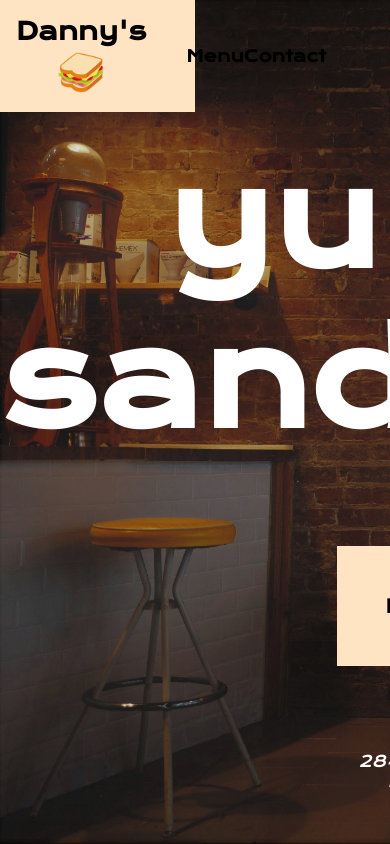
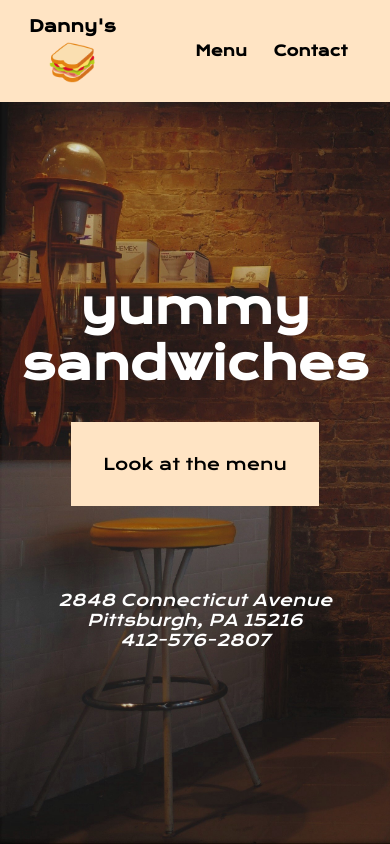
Before and after one commit to agrattan0820/Restaurant-React, a React (Create React App) app: page / in a window 390 px wide. Built offline with nearby package versions, Linux system fonts and the light colour scheme.

Commit message:
Responsive design

```diff
--- a/src/App.css
+++ b/src/App.css
@@ -101,6 +101,7 @@ nav a {
 .menu-container {
   display: flex;
   justify-content: center;
+  flex-wrap: wrap;
 }
 
 .menu-item-container {
@@ -128,6 +129,7 @@ nav a {
   width: 75%;
   justify-content: space-around;
   align-items: center;
+  flex-wrap: wrap;
 }
 
 .phone-number {
@@ -186,3 +188,154 @@ fieldset {
   opacity: 0;
   transition: opacity 400ms;
 }
+
+@media screen and (max-width: 1600px) {
+  .menu-item-container {
+    width: 200px;
+    margin: 1rem;
+    padding: 0.8rem;
+    font-size: 1rem;
+  }
+
+  nav {
+    width: 50%;
+  }
+
+  .cta h1 {
+    font-size: 5rem;
+  }
+
+  .cta button {
+    padding: 2.5rem;
+    font-size: 1rem;
+  }
+
+  .emoji-logo {
+    font-size: 40px;
+  }
+
+  .cta address {
+    margin-top: 10vh;
+  }
+
+  .contact-container address {
+    font-size: 1.2rem;
+  }
+
+  .contact-container address:hover {
+    font-size: 1.5rem;
+  }
+
+  .contact-container {
+    width: 75%;
+  }
+
+  .contact-container h1 {
+    font-size: 1.8rem;
+  }
+
+  .phone-number {
+    font-size: 2rem;
+  }
+
+  .phone-number:hover {
+    font-size: 2.5rem;
+  }
+
+  form {
+    height: 400px;
+  }
+}
+
+@media screen and (max-width: 768px) {
+  .menu-page h1 {
+    display: none;
+  }
+
+  .menu-item-container {
+    color: black;
+    background-color: bisque;
+    width: 125px;
+    margin: 1rem;
+    padding: 0.5rem;
+    font-size: 0.8rem;
+  }
+
+  nav {
+    display: flex;
+    justify-content: space-around;
+    align-items: center;
+    min-height: 10vh;
+    background-color: bisque;
+    width: 100%;
+    padding: 1rem;
+    box-sizing: border-box;
+  }
+
+  .nav-links {
+    font-size: 0.9rem;
+  }
+
+  .restaurant-name {
+    font-size: 1rem;
+  }
+
+  .emoji-logo {
+    font-size: 30px;
+  }
+
+  .cta {
+    margin-top: 10vh;
+  }
+
+  .cta h1 {
+    font-size: 2.8rem;
+  }
+
+  .cta button {
+    padding: 2rem;
+    font-size: 1rem;
+  }
+
+  .emoji-logo {
+    font-size: 40px;
+  }
+
+  .cta address {
+    margin-top: 10vh;
+  }
+
+  .contact-container address {
+    font-size: 1rem;
+  }
+
+  .contact-container address:hover {
+    font-size: 1.2rem;
+  }
+
+  form {
+    display: none;
+  }
+
+  .contact-container {
+    width: 90%;
+  }
+
+  .contact-container h1 {
+    font-size: 1.5rem;
+  }
+
+  .phone-number {
+    font-size: 1.8rem;
+    color: bisque;
+    transition: font-size ease-in-out 0.3s;
+    padding: 1rem;
+  }
+
+  .phone-number:hover {
+    font-size: 2rem;
+  }
+}
+
+@media screen and (max-width: 1600px) {
+}
--- a/src/Contact.js
+++ b/src/Contact.js
@@ -35,6 +35,7 @@ function Contact() {
       <div className="contact-info">
         <h1 ref={(el) => (headline = el)}>
           Call us at
+          <br />
           <span className="phone-number">412-576-2807</span>
           <br />
           Or come and visit us!
--- a/src/Home.js
+++ b/src/Home.js
@@ -5,6 +5,8 @@ import { TweenMax, Power3 } from "gsap";
 
 function Home() {
   let headline = useRef(null);
+  let address = useRef(null);
+  let ctaButton = useRef(null);
 
   useEffect(() => {
     TweenMax.from(headline, 0.8, {
@@ -13,6 +15,20 @@ function Home() {
       ease: Power3.easeOut,
       delay: 1,
     });
+
+    TweenMax.from(address, 0.8, {
+      opacity: 0,
+      y: 20,
+      ease: Power3.easeOut,
+      delay: 1.4,
+    });
+
+    TweenMax.from(ctaButton, 0.8, {
+      opacity: 0,
+      x: -100,
+      ease: Power3.easeOut,
+      delay: 1.2,
+    });
   });
 
   return (
@@ -20,9 +36,9 @@ function Home() {
       <div className="cta">
         <h1 ref={(el) => (headline = el)}>yummy sandwiches</h1>
         <Link to="/menu">
-          <button>Look at the menu</button>
+          <button ref={(el) => (ctaButton = el)}>Look at the menu</button>
         </Link>
-        <address>
+        <address ref={(el) => (address = el)}>
           2848 Connecticut Avenue
           <br />
           Pittsburgh, PA 15216
--- a/src/Menu.js
+++ b/src/Menu.js
@@ -47,7 +47,7 @@ function Menu() {
   });
 
   return (
-    <div className="container">
+    <div className="menu-page">
       <h1 ref={(el) => (menuTitle = el)}>Menu</h1>
       <div className="menu-container">
         {sandwiches.map((sandwich) => (
```
